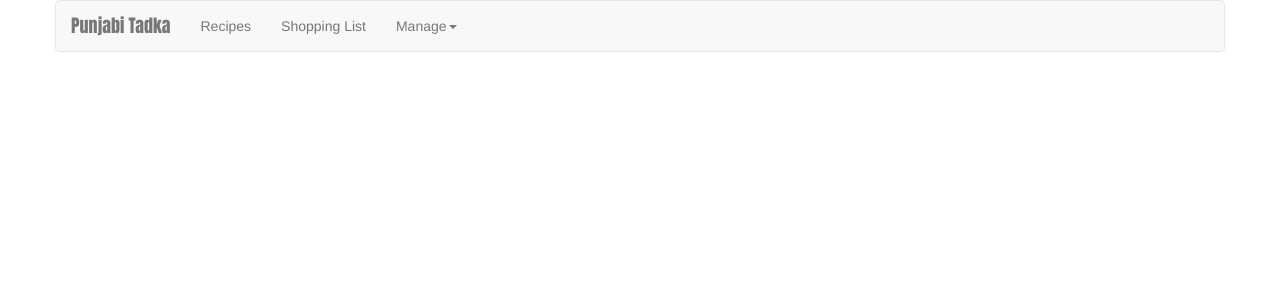
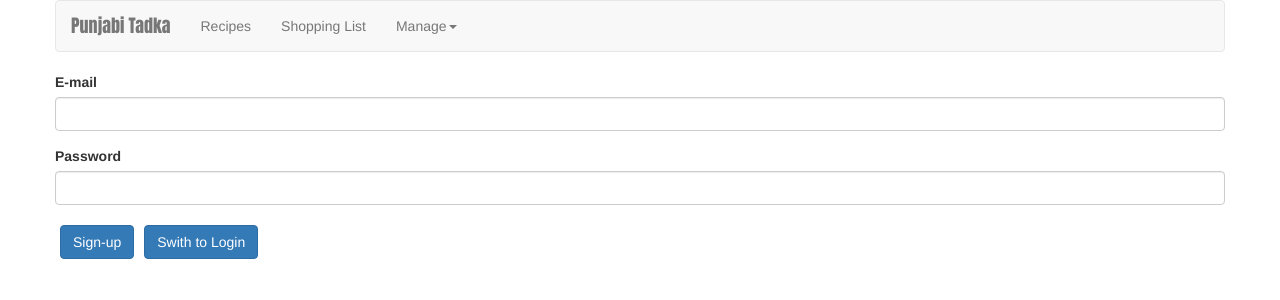
Before and after one commit to gurusharangupta/angular-test-gurusharan, an Angular app: page /auth in a window 1280 px wide. Before the commit this address led to /. Shown: the top 300 px of the page. Built offline with nearby package versions, Linux system fonts and the light colour scheme.

Commit message:
3 files modified, 4 added

```diff
--- a/src/app/app.component.css
+++ b/src/app/app.component.css
@@ -1,3 +1,7 @@
 p {
   font-family: Lato;
 }
+
+button{
+  margin: 5px;
+}
--- a/src/app/app.component.ts
+++ b/src/app/app.component.ts
@@ -1,4 +1,4 @@
-import { Component } from '@angular/core';
+import { Component, ViewEncapsulation } from '@angular/core';
 import { LoggingService } from './shared/logging.service';
 import { ShoppingListService } from './shopping-list/shopping-list.service';
 import { RecipeService } from './recipe/recipe.service';
@@ -7,6 +7,7 @@ import { RecipeService } from './recipe/recipe.service';
   selector: 'my-app',
   templateUrl: './app.component.html',
   styleUrls: ['./app.component.css'],
+  encapsulation: ViewEncapsulation.None,
   providers: []
 })
 export class AppComponent {
--- a/src/app/app.module.ts
+++ b/src/app/app.module.ts
@@ -1,7 +1,7 @@
 import { NgModule } from '@angular/core';
 import { BrowserModule } from '@angular/platform-browser';
 import { FormsModule, ReactiveFormsModule } from '@angular/forms';
-import { HttpClientModule } from '@angular/common/http';
+import { HttpClientModule, HTTP_INTERCEPTORS } from '@angular/common/http';
 
 import { AppComponent } from './app.component';
 import { HelloComponent } from './hello.component';
@@ -23,18 +23,22 @@ import { RecipeService } from './recipe/recipe.service';
 import { ShoppingListService } from './shopping-list/shopping-list.service';
 import { RecipeResolverService } from './recipe/recipe-resolver.service';
 import { AlertService } from './shared/alert.service';
+import { AuthComponent } from './auth/auth.component';
+import { AuthInterceptorService } from './shared/auth-interceptor.service';
+
 
 const appRoutes: Routes = [
   { path: '', component: HelloComponent },
   {
     path: 'recipes', component: RecipesComponent, children: [
-      { path: 'new', component: RecipeEditComponent},
-       { path: ':id', component: RecipeDetailComponent, resolve :[RecipeResolverService] },
-      { path: ':id/edit', component: RecipeEditComponent, resolve: [RecipeResolverService]}
+      { path: 'new', component: RecipeEditComponent },
+      { path: ':id', component: RecipeDetailComponent, resolve: [RecipeResolverService] },
+      { path: ':id/edit', component: RecipeEditComponent, resolve: [RecipeResolverService] }
       ,
     ]
   },
-  { path: 'shopping', component: ShoppingListComponent }
+  { path: 'shopping', component: ShoppingListComponent },
+  { path: 'auth', component: AuthComponent }
 
 ]
 @NgModule({
@@ -48,8 +52,14 @@ const appRoutes: Routes = [
   declarations: [AppComponent, HelloComponent, HeaderComponent, RecipeListComponent,
     RecipeDetailComponent, RecipeItemComponent, RecipesComponent,
     ShoppingListComponent, ShoppingEditComponent, HighlightDirective,
-    RenderHighlightDirective, DropDownDirective, RecipeEditComponent],
+    RenderHighlightDirective, DropDownDirective, RecipeEditComponent, AuthComponent],
   bootstrap: [AppComponent],
-  providers: [AlertService, LoggingService, DataStorageService, ShoppingListService, RecipeService, RecipeResolverService, ]
+  providers: [AlertService, LoggingService, DataStorageService, ShoppingListService, RecipeService, RecipeResolverService,
+    {
+      provide: HTTP_INTERCEPTORS,
+      useClass: AuthInterceptorService,
+      multi: true
+
+    }]
 })
 export class AppModule { }
--- /dev/null
+++ b/src/app/auth/auth.component.html
@@ -0,0 +1,19 @@
+<div class="row">
+	<div class="col-xs-12">
+		<form>
+			<div class="form-group">
+				<label for="email">E-mail</label>
+        <input type="email" id="email" class="form-control">
+      </div>
+       <div class="form-group">
+        <label for="password">Password</label>
+        <input type="password" id="password" class="form-control">
+      </div>
+  <div>
+    <button class="btn btn-primary">Sign-up</button>
+
+    <button class="btn btn-primary">Swith to Login</button>
+  </div>
+    </form>
+  </div>
+</div>
--- /dev/null
+++ b/src/app/auth/auth.component.ts
@@ -0,0 +1,15 @@
+import { Component, OnInit } from '@angular/core';
+
+@Component({
+  selector: 'app-auth',
+  templateUrl: './auth.component.html',
+  styleUrls: ['./auth.component.css']
+})
+export class AuthComponent implements OnInit {
+
+  constructor() { }
+
+  ngOnInit() {
+  }
+
+}
--- /dev/null
+++ b/src/app/shared/auth-interceptor.service.ts
@@ -0,0 +1,16 @@
+import { HttpInterceptor, HttpRequest, HttpHandler } from '@angular/common/http';
+import { tap } from 'rxjs/operators';
+
+
+export class AuthInterceptorService implements HttpInterceptor {
+
+  intercept(req: HttpRequest<any>, next: HttpHandler){
+      console.log('request is on its way');
+      const modifiedRequest = req.clone({ headers: req.headers.append('Auth','xyz')})
+      return next.handle(modifiedRequest).pipe(
+        tap(events => {
+          console.log('modified response');
+        })
+      );
+  }
+}
```
Also changed, not shown: src/app/auth/auth.component.css (added).
